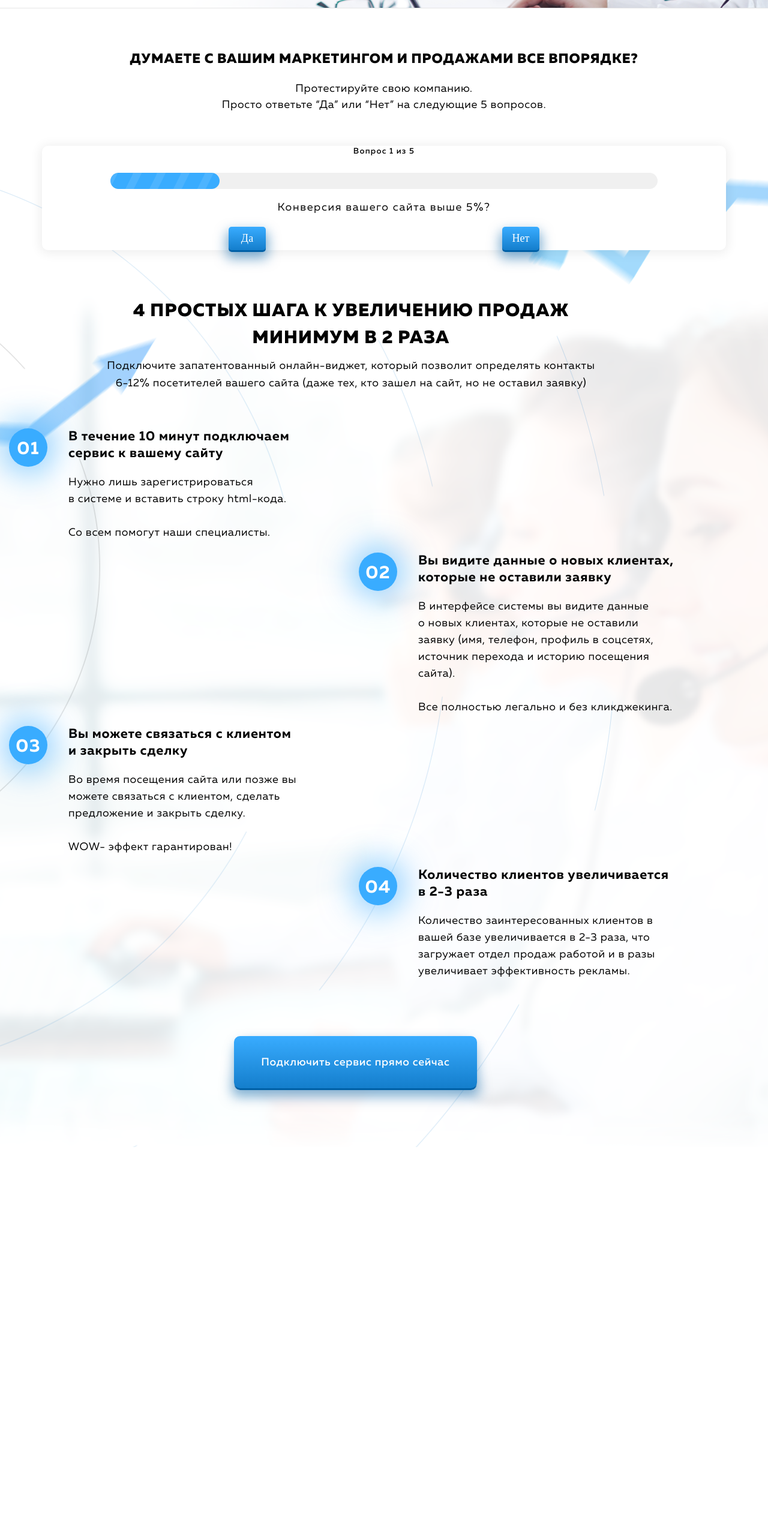
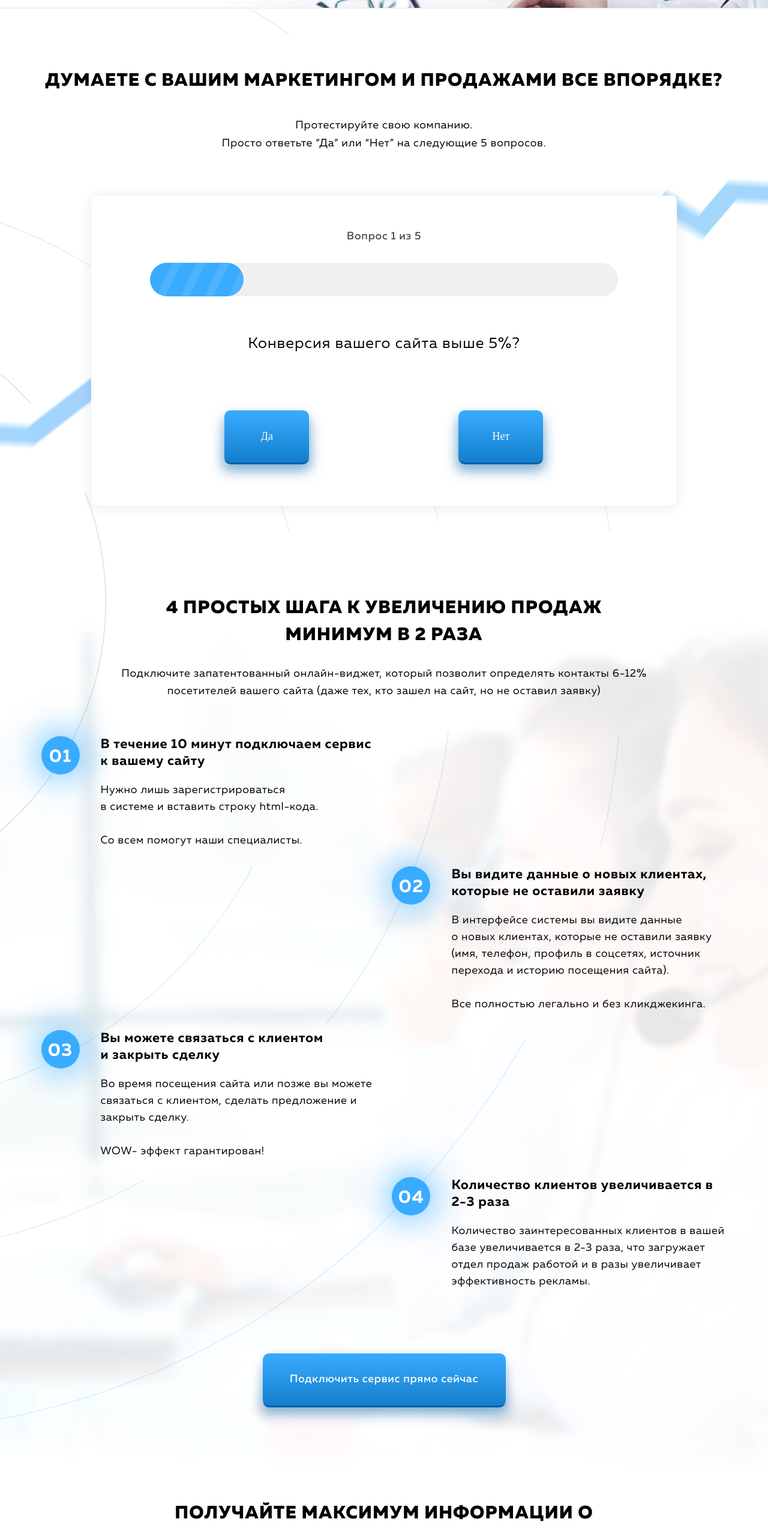
Before and after one commit to IAluI/pashaLanding, a website: page src/index.html in a window 1280 px wide. Shown: the part 840-3392 px from the top of the page at 60% size. Before the commit the page ends 2752 px from the top, so only its background shows below. Drawn offline with Linux system fonts and the light colour scheme; files that its build step writes are made by us from their sources.

Commit message:
Adaptive Section 2-4

```diff
--- a/src/index.html
+++ b/src/index.html
@@ -93,10 +93,14 @@
     <section class="Section2">
       <div class="container">
         <div class="row">
-          <h2 class="Section2-Header col-12">Думаете с вашим маркетингом и продажами все впорядке?</h2>
+          <h2 class="Section2-Header col-12">
+            Думаете с вашим маркетингом и продажами все впорядке?
+          </h2>
         </div>
         <div class="row">
-          <p class="Section2-Description col-12">Протестируйте свою компанию.<br> Просто ответьте “Да” или “Нет” на следующие 5 вопросов.</p>
+          <p class="Section2-Description col-12">
+            Протестируйте свою компанию.<br> Просто ответьте “Да” или “Нет” на следующие 5 вопросов.
+          </p>
         </div>
         <div class="row">
           <div class="Section2-QuestionsBlockContainer col-12">
@@ -132,13 +136,19 @@
       </div>
     </section>
     <section class="Section3">
-      <div class="Container">
-        <h2 class="Section3-Header">4 простых шага к увеличению продаж минимум в 2 раза</h2>
-        <p class="Section3-Description">
-          Подключите запатентованный онлайн-виджет, который позволит определять контакты 6-12% посетителей вашего сайта (даже тех, кто зашел на сайт, но не оставил заявку)
-        </p>
-        <div class="Section3-Steps">
-          <div class="Section3-Step">
+      <div class="container">
+        <div class="row">
+          <h2 class="Section3-Header col-12">
+            4 простых шага к увеличению продаж минимум в 2 раза
+          </h2>
+        </div>
+        <div class="row">
+          <p class="Section3-Description col-12">
+            Подключите запатентованный онлайн-виджет, который позволит определять контакты 6-12% посетителей вашего сайта (даже тех, кто зашел на сайт, но не оставил заявку)
+          </p>
+        </div>
+        <div class="Section3-Steps row">
+          <div class="Section3-Step col-10  offset-2 col-xl-5 offset-xl-1">
             <div class="Section3-StepNum">01</div>
             <div class="Section3-StepHeader">
               В течение 10 минут подключаем сервис к вашему сайту
@@ -147,7 +157,7 @@
               Нужно лишь зарегистрироваться <br> в системе и вставить строку html-кода. <br><br> Со всем помогут наши специалисты.
             </div>
           </div>
-          <div class="Section3-Step">
+          <div class="Section3-Step col-10  offset-2 col-xl-5 offset-xl-1">
             <div class="Section3-StepNum">02</div>
             <div class="Section3-StepHeader">
               Вы видите данные о новых клиентах, которые не оставили заявку
@@ -157,7 +167,7 @@
               соцсетях, источник перехода и историю посещения сайта). <br><br> Все полностью легально и без кликджекинга.
             </div>
           </div>
-          <div class="Section3-Step">
+          <div class="Section3-Step col-10  offset-2 col-xl-5 offset-xl-1">
             <div class="Section3-StepNum">03</div>
             <div class="Section3-StepHeader">
               Вы можете связаться с клиентом <br> и закрыть сделку
@@ -167,7 +177,7 @@
               <br><br> WOW- эффект гарантирован!
             </div>
           </div>
-          <div class="Section3-Step">
+          <div class="Section3-Step col-10  offset-2 col-xl-5 offset-xl-1">
             <div class="Section3-StepNum">04</div>
             <div class="Section3-StepHeader">
               Количество клиентов увеличивается в 2-3 раза
@@ -178,44 +188,58 @@
             </div>
           </div>
         </div>
-        <a class="Section3-GetNow Button">
-          <div class="Button-Elem Button-Front Button-Elem_normal">
-            <span>Подключить сервис прямо сейчас</span>
+        <div class="row">
+          <div class="Section3-ButtonContainer col-12">
+            <a class="Section3-GetNow Button">
+              <div class="Button-Elem Button-Front Button-Elem_normal">
+                <span>Подключить сервис прямо сейчас</span>
+              </div>
+              <div class="Button-Elem Button-Back Button-Elem_mediumShadow Button-Elem_clicked"></div>
+            </a>
           </div>
-          <div class="Button-Elem Button-Back Button-Elem_mediumShadow Button-Elem_clicked"></div>
-        </a>
+        </div>
       </div>
     </section>
   </div>
-  <!--<section class="Section4">
-    <div class="Container">
-      <h2 class="Section4-Header">Получайте максимум информации <br> о клиенте перед звонком и предложением</h2>
-      <p class="Section4-Description">
-        Теперь на каждого посетителя вы сможете собрать полноценное «Досье», которые смогут использовать ваши специалисты перед звонком.
-      </p>
-      <div class="Section4-Offers">
-        <div class="Section4-Offer">
-          <div class="Section4-OfferText">
+  <section class="Section4">
+    <div class="container">
+      <div class="row">
+        <h2 class="Section4-Header col-12">
+          Получайте максимум информации о клиенте перед звонком и предложением
+        </h2>
+      </div>
+      <div class="row">
+        <p class="Section4-Description col-12">
+          Теперь на каждого посетителя вы сможете собрать полноценное «Досье», которые смогут использовать ваши специалисты перед звонком.
+        </p>
+      </div>
+      <div class="Section4-Offers row">
+        <div class="col-12 col-lg-5">
+          <p class="Section4-OfferText">
             Вы сможете изучить поведение пользователя на вашм сайте <br> благодаря автоматической привязке <br> к Яндекс.Метрике и вебвизору
-          </div>
-          <img src="img/Section4Offer1.png" alt="Метрика" width="667" height="161" class="Section4-OfferImg">
+          </p>
         </div>
-        <div class="Section4-Offer">
-          <div class="Section4-OfferText">
+        <div class="col-12 col-lg-7">
+          <img src="img/Section4Offer1.png" alt="Метрика" class="Section4-OfferImg">
+        </div>
+        <div class="col-12 col-lg-5">
+          <p class="Section4-OfferText">
             Определение геолокации пользователей позволит сегментировать базу клиентов по регионам и даже районам города
-          </div>
-          <img src="img/Section4Offer2.png" alt="Статистика по городам" width="668" height="314" class="Section4-OfferImg">
+          </p>
         </div>
-        <div class="Section4-Offer">
-          <div class="Section4-OfferText">
-            Взаимодействуйте с клиентами в соцсетях, собирая их профили и настраивая таргетированную рекламу
-          </div>
-          <img src="img/Section4Offer3.png" alt="Вебвизор" width="667" height="240" class="Section4-OfferImg">
+        <img src="img/Section4Offer2.png" alt="Статистика по городам" class="Section4-OfferImg col-12 col-lg-7">
+        <div class="col-12 col-lg-5">
+          <p class="Section4-OfferText">
+            Взаимодействуйте с клиентами в соцсетях,
+            собирая их профили и настраивая
+            таргетированную рекламу
+          </p>
         </div>
+        <img src="img/Section4Offer3.png" alt="Вебвизор" class="Section4-OfferImg col-12 col-lg-7">
       </div>
     </div>
   </section>
-  <section class="Section5">
+  <!--<section class="Section5">
     <div class="Container">
       <h2 class="Section5-Header">Расскажем. Покажем. Научим.</h2>
       <div class="Section5-DirectorContainer1">
--- a/src/style/main.css
+++ b/src/style/main.css
@@ -153,6 +153,15 @@ html {
     font-size: 18px;
   }
 }
+
+/*@media (max-width: 575px) {
+  !*.Section1-Header, .Section1-Description, .Section1-ButtonContainer {
+    padding: 0;
+  }*!
+  .row > * {
+    padding: 0;
+  }
+}*/
 
 .Header {
   box-shadow: 0 2px 18px 3px rgba(0, 0, 0, 0.05);
@@ -343,6 +352,17 @@ html {
   }
 }
 
+/*@media (max-width: 575px) {
+  .row > .Header-LogoMainContainer {
+    padding-left: 15px;
+    padding-right: 15px;
+  }
+  .row > .Header-Contacts {
+    padding-left: 15px;
+    padding-right: 15px;
+  }
+}*/
+
 .Button {
   display: inline-block;
   cursor: pointer;
@@ -451,15 +471,6 @@ html {
   letter-spacing: 0.83px;
 }
 
-@media (max-width: 575px) {
-  /*.Section1-Header, .Section1-Description, .Section1-ButtonContainer {
-    padding: 0;
-  }*/
-  .row > * {
-    padding: 0;
-  }
-}
-
 @media (min-width: 576px) {
   .Section1 {
     background: url('../img/Section1Background.png') center bottom no-repeat;
@@ -528,8 +539,9 @@ html {
   font-size: 0.75rem;
   line-height: 1rem;
   letter-spacing: 0.0683rem;
-  margin-top: 1.5rem;
-  margin-bottom: 0;
+  opacity: 0.7;
+  padding-top: 1.5rem;
+  margin: 0;
 }
 
 .Section2-QuestionProgress {
@@ -561,6 +573,7 @@ html {
   font-size: 1rem;
   line-height: 1.5rem;
   letter-spacing: 0.0908rem;
+  margin-top: 1.5rem;
 }
 
 .Section2-Question {
@@ -577,6 +590,8 @@ html {
   width: 80%;
   margin-left: auto;
   margin-right: auto;
+  padding-top: 2.25rem;
+  padding-bottom: 2.25rem;
 }
 
 .Section2-QuestionsYes {
@@ -591,7 +606,7 @@ html {
   border-radius: 5px;
 }
 
-@media (max-width: 575px) {
+/*@media (max-width: 575px) {
   .row > .Section2-QuestionsBlockContainer {
     padding-left: 15px;
     padding-right: 15px;
@@ -599,172 +614,284 @@ html {
   .row > .Section2-Description {
     padding: 0 20px;
   }
+}*/
+
+@media (max-width: 575px) {
+  .Section2-Buttons .Button-Back {
+    box-shadow: 0 7px 12px 1px rgba(0, 96, 166, 0.3);
+  }
 }
 
 @media (min-width: 576px) {
-
+  .Section2-Header {
+    font-size: 1.6667rem;
+    line-height: 2.5rem;
+    letter-spacing: 0.0667rem;
+    margin-top: 5.5rem;
+  }
+  .Section2-Description {
+    font-size: 1rem;
+    line-height: 1.6667rem;
+    letter-spacing: 0.04rem;
+    margin-top: 2rem;
+  }
+  .Section2-QuestionsBlockContainer {
+    margin-top: 4rem;
+  }
+  .Section2-QuestionNumber {
+    font-size: 1rem;
+    line-height: 1.5556rem;
+    letter-spacing: 0.04rem;
+    padding-top: 3rem;
+  }
+  .Section2-QuestionProgress {
+    border-radius: 1.5556rem;
+    height: 3.1111rem;
+    margin-top: 1.7222rem;
+  }
+  .Section2-Questions {
+    font-size: 1.3889rem;
+    line-height: 1.5556rem;
+    letter-spacing: 0.0556rem;
+    margin-top: 3.6111rem;
+  }
+  .Section2-Buttons {
+    padding-top: 4rem;
+    padding-bottom: 4rem;
+  }
+  .Section2-QuestionsYes {
+    width: 7.8333rem;
+    height: 4.8333rem;
+    border-radius: 10px;
+  }
+  .Section2-QuestionsNo {
+    width: 7.8333rem;
+    height: 4.8333rem;
+    border-radius: 10px;
+  }
+}
+
+@media (min-width: 1200px) {
+  .Section2-QuestionsBlockContainer {
+    padding-left: 8.3333%;
+    padding-right: 8.3333%;
+  }
 }
 
 .Section3 {
-  height: 1495px;
-  /*background: url('../img/Section3Background.png') center bottom no-repeat;*/
+  text-align: center;
 }
 
 .Section3-Header {
   font-family: Muller;
   font-weight: 800;
-  font-size: 30px;
-  line-height: 45px;
-  letter-spacing: 1.2px;
-  width: 900px;
-  text-align: center;
+  font-size: 1.25rem;
+  line-height: 2rem;
+  letter-spacing: 0.05rem;
   text-transform: uppercase;
-  padding-top: 80px;
-  margin: 0 135px;
+  margin-top: 5rem;
+  margin-bottom: 0;
 }
 
 .Section3-Description {
   font-family: Muller;
-  font-size: 18px;
-  line-height: 29px;
-  letter-spacing: .72px;
-  width: 830px;
-  text-align: center;
-  padding-top: 9px;
-  margin: 0 170px;
+  font-size: 1rem;
+  line-height: 1.5rem;
+  letter-spacing: 0.04rem;
+  margin-top: 1.5rem;
+  margin-bottom: 0;
 }
 
 .Section3-Steps {
-  padding-top: 60px;
-  padding-left: 15px;
-
-
-}
-
-.Section3-Step:nth-child(2n) {
-  margin-left: 583px;
-  margin-bottom: 17px;
+  text-align: left;
+  margin-top: 1.5rem;
+  margin-bottom: 0;
 }
 
 .Section3-Step {
   position: relative;
-  max-width: 530px;
-  margin-bottom: 19px;
+  margin-bottom: 3rem;
 }
 
 .Section3-StepNum {
   position: absolute;
+  color: #ffffff;
+  font-family: Muller;
+  font-weight: 700;
+  text-align: center;
+  background-color: #39acff;
   top: 0;
-  left: 0;
-  text-align: center;
-  line-height: 70px;
-  color: #ffffff;
+  left: -3rem;
+  line-height: 3.4167rem;
+  font-size: 1.5rem;
+  letter-spacing: 0.06rem;
+  width: 3rem;
+  height: 3rem;
+  border-radius: 1.5rem;
+  box-shadow: 0 0 12px 6px rgba(57, 172, 255, 0.33);
+}
+
+.Section3-StepHeader {
   font-family: Muller;
   font-weight: 700;
-  font-size: 30px;
-  letter-spacing: 1.2px;
-  width: 64px;
-  height: 64px;
-  border-radius: 32px;
-  box-shadow: 0 0 52px 13px rgba(57, 172, 255, 0.55);
-  background-color: #39acff;
-}
-
-.Section3-StepHeader {
-  font-family: Muller;
-  font-weight: 700;
-  font-size: 22px;
-  line-height: 28px;
-  letter-spacing: 0.88px;
-  margin-left: 99px;
+  font-size: 1.1667rem;
+  line-height: 1.5833rem;
+  letter-spacing: 0.0467rem;
 }
 
 .Section3-StepText {
   font-family: Muller;
   font-weight: 400;
-  font-size: 18px;
-  line-height: 28px;
-  letter-spacing: 0.72px;
-  margin-left: 99px;
-  padding-top: 20px;
+  font-size: 1rem;
+  line-height: 1.5rem;
+  letter-spacing: 0.04rem;
+  margin-top: 1rem;
+}
+
+.Section3-ButtonContainer{
+  margin-bottom: 3.75rem;
 }
 
 .Section3-GetNow {
-  width: 405px;
-  height: 87px;
-  border-radius: 10px;
   font-family: Muller;
   font-weight: 500;
-  font-size: 18px;
-  line-height: 28px;
-  letter-spacing: 0.72px;
-  margin-left: 390px;
-  margin-top: 77px;
+  width: 20.3333rem;
+  height: 3.9167rem;
+  border-radius: 5px;
+}
+
+@media (max-width: 575px) {
+  .Section3-GetNow .Button-Back {
+    box-shadow: 0 7px 9px 1px rgba(0, 96, 166, 0.3);
+  }
+}
+
+@media (min-width: 576px) {
+  .Section3-Header {
+    font-size: 1.6667rem;
+    line-height: 2.5rem;
+    letter-spacing: 0.0667rem;
+    text-transform: uppercase;
+    margin: 0;
+    margin-top: 8.2778rem;
+    padding: 0 16.6667%;
+  }
+  .Section3-Description {
+    font-size: 1rem;
+    line-height: 1.6111rem;
+    letter-spacing: 0.04rem;
+    margin: 0;
+    margin-top: 1.5rem;
+    padding: 0 8.3333%;
+  }
+  .Section3-Steps {
+    margin-top: 3.3333rem;
+  }
+  .Section3-Step {
+    margin-bottom: 1.6rem;
+  }
+  .Section3-StepNum {
+    position: absolute;
+    top: 0;
+    left: -4.6667rem;
+    line-height: 3.8889rem;
+    font-size: 1.6667rem;
+    letter-spacing: 0.0667rem;
+    width: 3.5556rem;
+    height: 3.5556rem;
+    border-radius: 1.7778rem;
+    box-shadow: 0 0 52px 13px rgba(57, 172, 255, 0.55);
+  }
+  .Section3-StepHeader {
+    font-size: 1.2222rem;
+    line-height: 1.5556rem;
+    letter-spacing: 0.0489rem;
+  }
+  .Section3-StepText {
+    font-size: 1rem;
+    line-height: 1.5556rem;
+    letter-spacing: 0.04rem;
+    margin-top: 1.1111rem;
+  }
+  .Section3-ButtonContainer{
+    margin-top: 4.2778rem;
+    margin-bottom: 5.5rem;
+  }
+  .Section3-GetNow {
+    width: 22.5rem;
+    height: 4.8333rem;
+    border-radius: 10px;
+    font-size: 1rem;
+    line-height: 1.5556rem;
+    letter-spacing: 0.04rem;
+  }
+}
+
+@media (min-width: 1200px) {
+  .Section3-Step:nth-child(2n) {
+    margin-left: 58.3333%;
+  }
 }
 
 .BackgroundSection2_3 {
-  background:
-      url(../img/backgroundArrow.png) calc(50% - 698px) 547px no-repeat,
-      url(../img/backgroundArrow.png) calc(50% + 559px) 145px no-repeat,
-      url(../img/CommonBackground.png) calc(50% + -548px) -240px no-repeat,
-      url(../img/Section3Background.png) center bottom no-repeat;
+  background: url(../img/Section3Background.png) center bottom no-repeat;
+}
+
+@media (min-width: 1200px) {
+  .BackgroundSection2_3 {
+    background:
+        url(../img/backgroundArrow.png) calc(50% - 698px) 547px no-repeat,
+        url(../img/backgroundArrow.png) calc(50% + 559px) 145px no-repeat,
+        url(../img/CommonBackground.png) calc(50% + -538px) -182px no-repeat,
+        url(../img/Section3Background.png) center bottom no-repeat;
+  }
 }
 
 .Section4 {
-  height: 1244px;
-  background: url(../img/Section4Background.png) calc(50% - 818px) 219px no-repeat;
+  text-align: center;
 }
 
 .Section4-Header {
   font-family: Muller;
   font-weight: 800;
-  font-size: 30px;
+  /*font-size: 30px;
   line-height: 45px;
-  letter-spacing: 1.2px;
-  width: 830px;
-  text-align: center;
+  letter-spacing: 1.2px;*/
   text-transform: uppercase;
-  padding-top: 56px;
-  margin: 0 171px;
 }
 
 .Section4-Description {
   font-family: Muller;
-  font-size: 18px;
-  line-height: 28px;
-  letter-spacing: .72px;
-  width: 830px;
-  text-align: center;
-  padding-top: 14px;
-  margin: 0 171px;
-}
-
-.Section4-Offers {
+  /*font-size: 18px;
+  line-height: 28px;
+  letter-spacing: .72px;*/
+}
+
+/*.Section4-Offers {
   padding-top: 74px;
   padding-left: 15px;
-}
-
-.Section4-Offer {
+}*/
+
+/*.Section4-Offer {
   display: flex;
   flex-direction: row;
   justify-content: flex-start;
   align-items: flex-start;
   margin-bottom: 69px;
-}
+}*/
 
 .Section4-OfferText {
   position: relative;
-  width: 399px;
+  font-family: Muller;
+  font-weight: 400;
+  text-align: left;
   border-radius: 10px;
-  border: 1px dashed #000000;
-  font-family: Muller;
-  font-size: 18px;
-  font-weight: 400;
-  line-height: 28px;
-  letter-spacing: 0.72px;
-  padding: 20px;
+  border: 1px dashed #999999;
   background-color: #ffffff;
-  margin-right: 47px;
+  /*padding: 1.5rem;*/
+  /*font-size: 18px;
+  line-height: 28px;
+  letter-spacing: 0.72px;*/
 }
 
 .Section4-OfferText:after {
@@ -779,6 +906,80 @@ html {
 
 .Section4-OfferImg {
   box-shadow: 0 2px 18px 3px rgba(0, 0, 0, 0.07);
+}
+
+@media (min-width: 576px) {
+  .Section4 {
+    background: url(../img/Section4Background.png) calc(50% - 818px) 219px no-repeat;
+  }
+
+  .Section4-Header {
+    font-size: 1.6667rem;
+    line-height: 2.5rem;
+    letter-spacing: 0.0667rem;
+    margin-top: 3rem;
+    margin-bottom: 0;
+  }
+
+  .Section4-Description {
+    font-size: 1rem;
+    line-height: 1.5556rem;
+    letter-spacing: 0.04rem;
+    margin-top: 1.5rem;
+  }
+
+  .Section4-Offers {
+    margin-top: 4.3889rem;
+  }
+
+  /*.Section4-Offer {
+    display: flex;
+    flex-direction: row;
+    justify-content: flex-start;
+    align-items: flex-start;
+    margin-bottom: 69px;
+  }*/
+
+  .Section4-OfferText {
+    font-size: 1rem;
+    line-height: 1.5556rem;
+    letter-spacing: 0.04rem;
+    padding: 1.5rem;
+    margin-top: 0;
+  }
+
+  .Section4-OfferText:after {
+    content: "";
+    position: absolute;
+    bottom: -44px;
+    right: -21px;
+    width: 84px;
+    height: 30px;
+    background-image: url('../img/arrowMobile.png');
+  }
+
+  .Section4-OfferImg {
+    width: 100%;
+    height: 100%;
+    /*width="667" height="161"
+    width="668" height="314"
+     width="667" height="240"*/
+  }
+}
+
+@media (min-width: 992px) {
+  .Section4-OfferText {
+    margin-right: 15px;
+  }
+}
+
+@media (min-width: 1200px) {
+  .Section4-Header {
+    padding: 0 16.6666%;
+  }
+  .Section4-Description {
+    padding: 0 16.6666%;
+  }
 }
 
 .Section5 {
```
Also changed, not shown: src/js/main.js.
